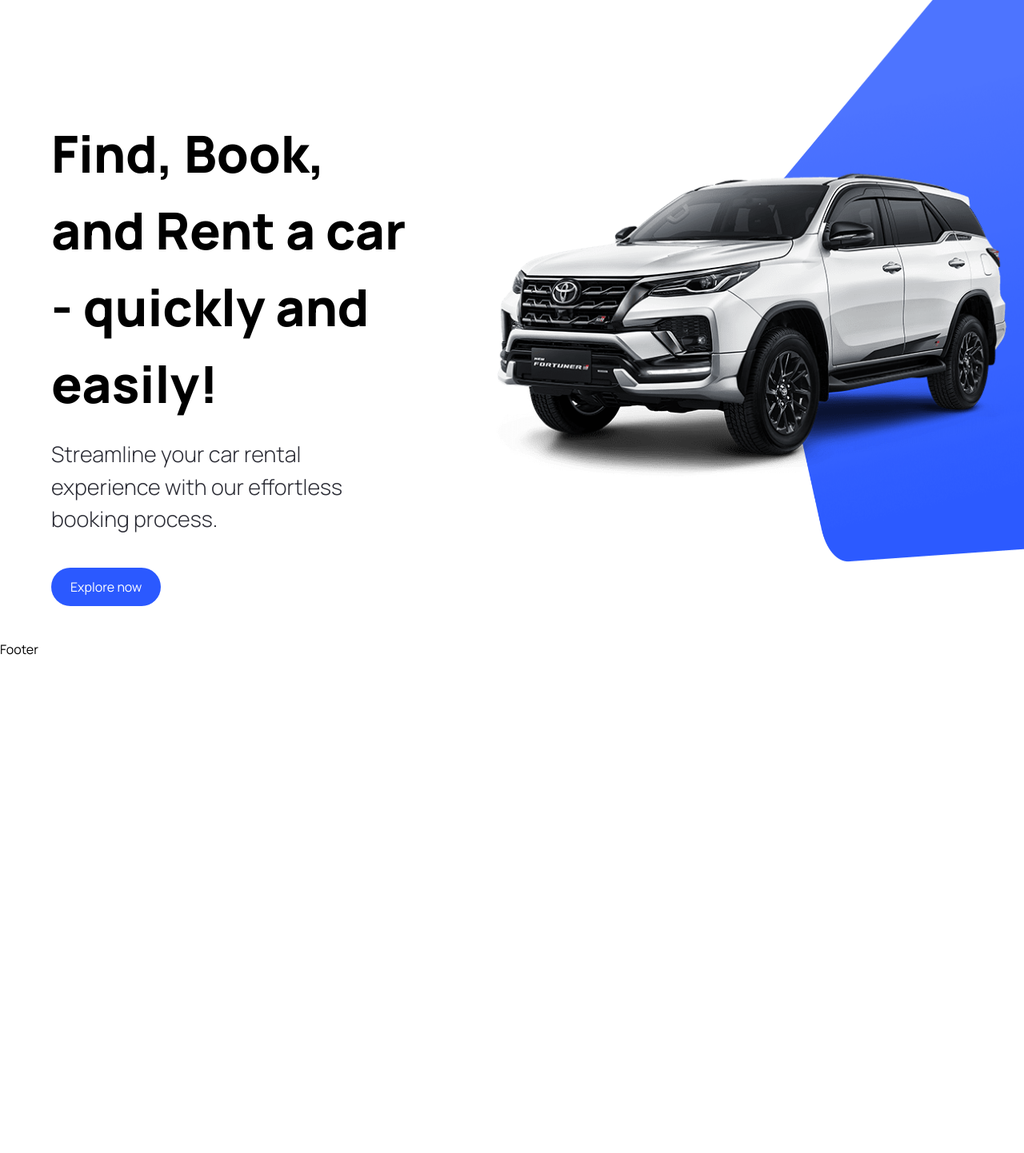
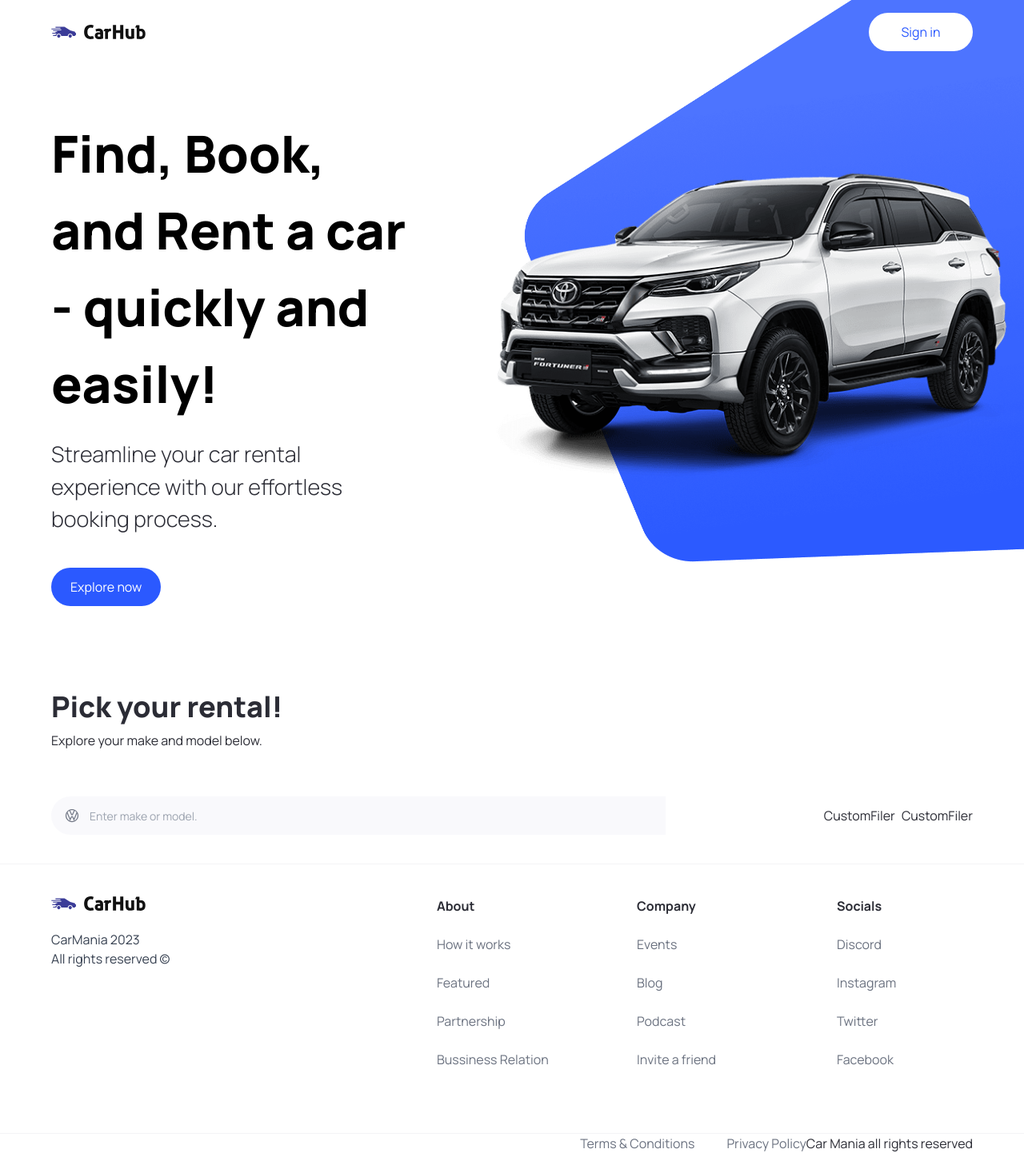
Before and after one commit to SirHertzAlot/CarMania, a Next.js app: page / in a window 1280 px wide. Shown: the whole page at 80% size. Before the commit the page ends 824 px from the top, so only its background shows below. Built offline with nearby package versions, Linux system fonts and the light colour scheme.

Commit message:
Completed all other portions of web app. Moving onto car catalogue, starting with search bar and filters first.

```diff
--- a/app/page.tsx
+++ b/app/page.tsx
@@ -1,10 +1,29 @@
 import Hero from '@/components/Hero'
 import Image from 'next/image'
+import SearchBar from '@/components/SearchBar'
+import CustomFilter from '@/components/CustomFilter'
 
 export default function Home() {
   return (
     <main className="overflow-hidden ">
       <Hero />
+
+      <div className='mt-12 padding-x padding-y max-width' id="discover">
+        <div className="home__text-container">
+          <h1 className="text-4xl font-extrabold">
+            Pick your rental!
+          </h1>
+          <p>Explore your make and model below.</p>
+
+          <div className="home__filters">
+            <SearchBar />
+            <div className="home__filter-container">
+              <CustomFilter title="fuel" />
+              <CustomFilter title="year" />
+            </div>
+          </div>
+        </div>
+      </div>
     </main>
   )
 }
--- /dev/null
+++ b/components/CustomFilter.tsx
@@ -0,0 +1,9 @@
+import React from 'react'
+
+const CustomFilter = () => {
+  return (
+    <div>CustomFiler</div>
+  )
+}
+
+export default CustomFilter
--- a/components/Footer.tsx
+++ b/components/Footer.tsx
@@ -1,8 +1,51 @@
-import React from 'react'
+import Image from "next/image";
+import Link from "next/link";
+
+import { footerLinks } from "@/constants";
 
 const Footer = () => {
   return (
-    <div>Footer</div>
+    <footer className="flex flex-col justify-between text-black-100 mt-5 border-t
+    border-gray-100">
+      <div className="flex max-md:flex-col flex-wrap justify-between gap-5 sm:px-16 px-6 py-10">
+        <div className="flex flex-col justify-start items-start gap-6">
+          <Image src="/logo.svg" alt="logo" width={118} height={18} className="object-contain" />
+          <p className="text-base text-gray-700">
+            CarMania 2023<br />
+            All rights reserved &copy;
+          </p>
+          </div>
+          <div className="footer__links">
+            {footerLinks.map((link) => (
+                <div key={link.title}
+                className="footer__link">
+                  <h3 className="font-bold">
+                    {link.title}
+                  </h3>
+                  {link.links.map((item)=> (
+                    <Link key={item.title}
+                    href={item.url} className="text-gray-500">{item.title}</Link>
+                  ))}
+                </div>
+              )
+            )}
+          </div>
+        </div>
+
+        <div className="flex justify-between items-center flex-wrap mt-10 border-t border-gray-100 sm:px-16 px-6 py10">
+            <div className="footer__copyrights-link">
+              <Link href="/" className="text-gray-500">
+                Terms & Conditions
+              </Link>
+              <Link href="/" className="text-gray-500">
+                Privacy Policy
+              </Link>
+            </div>
+            <p>Car Mania all rights reserved</p>
+        </div>
+
+
+    </footer>
   )
 }
 
--- a/components/Hero.tsx
+++ b/components/Hero.tsx
@@ -28,9 +28,8 @@
             <div className="hero__image">
                 <Image src="/hero.png" alt="hero"
                 fill className="object-contain" />
-
+            </div>
                 <div className="hero__image-overlay" />
-            </div>
         </div>
     </div>
   )
--- a/components/Nav.tsx
+++ b/components/Nav.tsx
@@ -1,12 +1,30 @@
 import Link from 'next/link';
 import Image from 'next/image';
 
-import customButton from './customButton';
+import CustomButton from './customButton';
+import { title } from 'process';
 
 const Nav = () => {
   return (
     <header className='w-full absolute z-10'>
+        <nav className="max-w-[1440px] mx-auto flex justify-between items-center sm:px-16 px-6 py-4">
+            <Link href="/" className='flex justify-center items-center'>
+                <Image
+                src="/logo.svg"
+                alt="CarMania Logo"
+                width={118}
+                height={18}
+                className='object-contain'
+                />
+            </Link>
 
+            <CustomButton
+            title="Sign in"
+            btnType="button"
+            containerStyles="text-primary-blue rounded-full
+            bg-white min-w-[130px]"
+            />
+        </nav>
     </header>
   )
 }
--- /dev/null
+++ b/components/SearchBar.tsx
@@ -0,0 +1,25 @@
+"use client";
+
+import { useState } from "react";
+
+import SearchManufacturer from "./SearchManufacturer";
+
+const SearchBar = () => {
+    const [manufacturer, setManufacturer] = useState('');
+
+    const handleSearch = () => {}
+
+
+  return (
+    <form className="searchbar" onSubmit={handleSearch}>
+        <div className="searchbar__item">
+            <SearchManufacturer
+            manufacturer={manufacturer}
+            setManufacturer ={setManufacturer}
+            />
+        </div>
+    </form>
+  )
+}
+
+export default SearchBar
--- /dev/null
+++ b/components/SearchManufacturer.tsx
@@ -0,0 +1,47 @@
+'use client';
+
+import Image from 'next/image';
+
+import { searchManufacturerProps } from '@/types';
+import { useState, Fragment } from 'react';
+import { Combobox, Transition } from '@headlessui/react';
+
+const SearchManufacturer = ({ manufacturer, setManufacturer}: searchManufacturerProps) => {
+  const [query, setQuery] = useState('')
+  return (
+    <div className="search-manufacturer">
+        <Combobox>
+            <div className="relative w-full">
+                <Combobox.Button className="absolute top-[14px]">
+                    <Image
+                    src="/car-logo.svg"
+                    width={20}
+                    height={20}
+                    className="ml-4"
+                    alt="Car Logo"
+                    />
+                </Combobox.Button>
+
+                <Combobox.Input
+                className="search-manufacturer__input"
+                placeholder="Enter make or model."
+                displayValue={(manufacturer: string) => manufacturer}
+                onChange={(e) => setQuery(e.target.value)}
+                />
+
+                <Transition
+                as={Fragment}
+                Leave="transition ease-in duration-100"
+                leaveFrom="opacity-100"
+                LeaveTo="opacity-0"
+                afterLeave={() => setQuery('')}
+                >
+
+                </Transition>
+            </div>
+        </Combobox>
+    </div>
+  )
+}
+
+export default SearchManufacturer
--- a/components/customButton.tsx
+++ b/components/customButton.tsx
@@ -3,10 +3,13 @@
 import { customButtonProps } from "@/types";
 import Image from "next/image";
 
-const customButton = ({title, containerStyles, handleClick}  : customButtonProps) => {
+const customButton = ({title, containerStyles, handleClick, btnType}  : customButtonProps) => {
   return (
-    <button disabled={false} type={"button"} className={`custom-btn ${containerStyles}`}
-    onClick={handleClick}>
+    <button
+        disabled={false}
+        type={btnType || "button"}
+        className={`custom-btn ${containerStyles}`}
+        onClick={handleClick}>
         <span className={'flex-1'}>
             {title}
         </span>
--- /dev/null
+++ b/constants/index.ts
@@ -0,0 +1,101 @@
+export const manufacturers = [
+    "Acura",
+    "Alfa Romeo",
+    "Aston Martin",
+    "Audi",
+    "Bentley",
+    "BMW",
+    "Buick",
+    "Cadillac",
+    "Chevrolet",
+    "Chrysler",
+    "Citroen",
+    "Dodge",
+    "Ferrari",
+    "Fiat",
+    "Ford",
+    "GMC",
+    "Honda",
+    "Hyundai",
+    "Infiniti",
+    "Jaguar",
+    "Jeep",
+    "Kia",
+    "Lamborghini",
+    "Land Rover",
+    "Lexus",
+    "Lincoln",
+    "Maserati",
+    "Mazda",
+    "McLaren",
+    "Mercedes-Benz",
+    "MINI",
+    "Mitsubishi",
+    "Nissan",
+    "Porsche",
+    "Ram",
+    "Rolls-Royce",
+    "Subaru",
+    "Tesla",
+    "Toyota",
+    "Volkswagen",
+    "Volvo",
+  ];
+
+  export const yearsOfProduction = [
+    { title: "Year", value: "" },
+    { title: "2015", value: "2015" },
+    { title: "2016", value: "2016" },
+    { title: "2017", value: "2017" },
+    { title: "2018", value: "2018" },
+    { title: "2019", value: "2019" },
+    { title: "2020", value: "2020" },
+    { title: "2021", value: "2021" },
+    { title: "2022", value: "2022" },
+    { title: "2023", value: "2023" },
+  ];
+
+  export const fuels = [
+    {
+      title: "Fuel",
+      value: "",
+    },
+    {
+      title: "Gas",
+      value: "Gas",
+    },
+    {
+      title: "Electricity",
+      value: "Electricity",
+    },
+  ];
+
+  export const footerLinks = [
+    {
+      title: "About",
+      links: [
+        { title: "How it works", url: "/" },
+        { title: "Featured", url: "/" },
+        { title: "Partnership", url: "/" },
+        { title: "Bussiness Relation", url: "/" },
+      ],
+    },
+    {
+      title: "Company",
+      links: [
+        { title: "Events", url: "/" },
+        { title: "Blog", url: "/" },
+        { title: "Podcast", url: "/" },
+        { title: "Invite a friend", url: "/" },
+      ],
+    },
+    {
+      title: "Socials",
+      links: [
+        { title: "Discord", url: "/" },
+        { title: "Instagram", url: "/" },
+        { title: "Twitter", url: "/" },
+        { title: "Facebook", url: "/" },
+      ],
+    },
+  ];
--- a/package.json
+++ b/package.json
@@ -9,6 +9,7 @@
     "lint": "next lint"
   },
   "dependencies": {
+    "@headlessui/react": "^1.7.15",
     "@types/node": "20.4.1",
     "@types/react": "18.2.14",
     "@types/react-dom": "18.2.6",
--- a/types/index.ts
+++ b/types/index.ts
@@ -3,6 +3,12 @@
 
 export interface customButtonProps {
     title: string;
+    btnType?: "button" | "submit";
     containerStyles?: string;
     handleClick?: MouseEventHandler<HTMLButtonElement>;
 }
+
+export interface searchManufacturerProps {
+    setManufacturer: (manufacturer: string) => void;
+    manufacturer: string;
+}
```
Also changed, not shown: components/Index.ts (+7 -2 lines), 1 other file (tests, documents, lock files or other folders).
